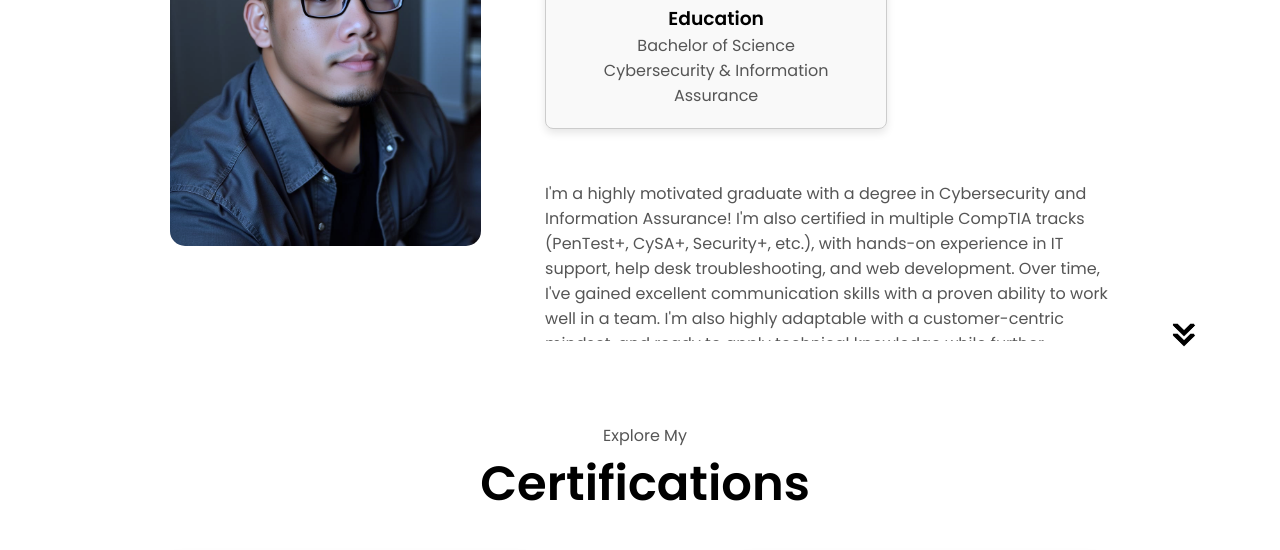
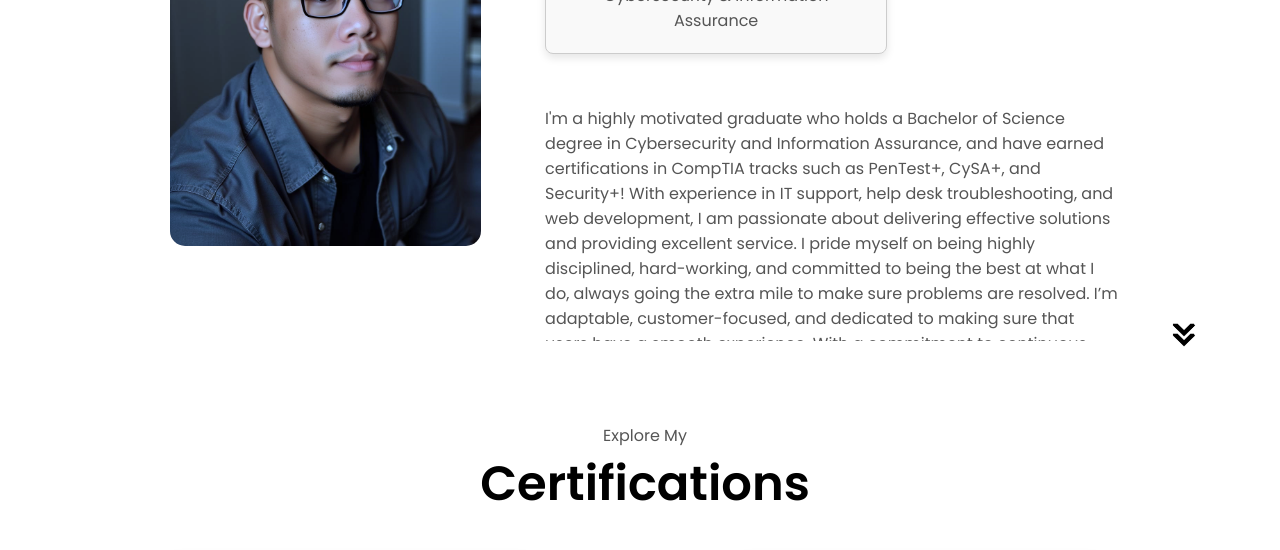
Before and after one commit to JustinRLew/JustinRLew.github.io, a plain HTML site: page index.html in a window 1280 px wide. Shown: the part 1273-1823 px from the top of the page. Drawn offline with Linux system fonts and the light colour scheme.

Commit message:
Update index.html

```diff
--- a/index.html
+++ b/index.html
@@ -18,7 +18,7 @@
 
       .carousel {
         display: flex;
-        animation: scroll 35s linear infinite;
+        animation: scroll 60s linear infinite;
       }
 
       .details-container {
@@ -299,14 +299,12 @@
           </div>
           <div class="text-container">
             <p>
-              I'm a highly motivated graduate with a degree in Cybersecurity and
-              Information Assurance! I'm also certified in multiple CompTIA tracks
-              (PenTest+, CySA+, Security+, etc.), with hands-on experience in IT
-              support, help desk troubleshooting, and web development. Over time, I've gained
-              excellent communication skills with a proven ability to
-              work well in a team. I'm also highly adaptable with a customer-centric
-              mindset, and ready to apply technical knowledge while further
-              developing my cybersecurity expertise.
+              I'm a highly motivated graduate who holds a Bachelor of Science degree in Cybersecurity and Information Assurance, and have earned certifications in CompTIA tracks such as PenTest+, CySA+, and Security+!
+
+With experience in IT support, help desk troubleshooting, and web development, I am passionate about delivering effective solutions and providing excellent service. I pride myself on being highly disciplined, hard-working, and committed to being the best at what I do, always going the extra mile to make sure problems are resolved.
+
+I’m adaptable, customer-focused, and dedicated to making sure that users have a smooth experience. With a commitment to continuous learning, I’m eager to contribute my skills to a dynamic team. If you're seeking someone who is dedicated, results-driven, and always focused on customer satisfaction, I’d love to connect and explore how I can support your organization’s success.
+
             </p>
           </div>
         </div>
@@ -857,7 +855,7 @@
           </ul>
         </div>
       </nav>
-      <p>&#169; 2024 Justin Lew | All Rights Reserved | Last updated on Dec 20, 2024</p>
+      <p>&#169; 2024 Justin Lew | All Rights Reserved. Last updated on Dec 10, 2024</p>
     </footer>
 
     <script src="app.js"></script>
```
